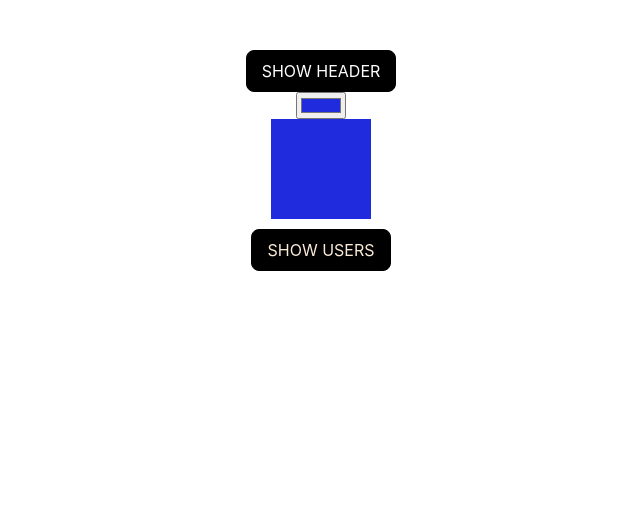
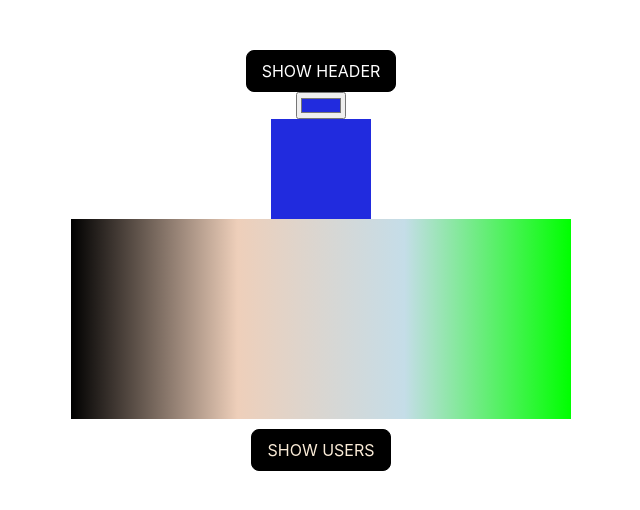
Before and after one commit to lavana555/ignat2, a React (Create React App) app: page /color in a window 1280 px wide. Shown: the top 510 px of the page, without its empty margins (319-959 px from the left). Built offline with nearby package versions, Linux system fonts and the light colour scheme.

Commit message:
added div with gradient color

```diff
--- a/src/Color/Color.tsx
+++ b/src/Color/Color.tsx
@@ -4,9 +4,14 @@ import React, {FC, useState} from 'react';
 const Color: FC<any> = (props) => {
     const [color, setColor] = useState('#212bde');
     return (
-        <div style={{display:"flex",flexDirection:"column",alignItems:"center"}}>
-            <input type={"color"} value={color} onChange={e=>setColor(e.currentTarget.value)}/>
-            <div style={{height:"100px", width:"100px", backgroundColor:color}}></div>
+        <div style={{display: "flex", flexDirection: "column", alignItems: "center"}}>
+            <input type={"color"} value={color} onChange={e => setColor(e.currentTarget.value)}/>
+            <div style={{height: "100px", width: "100px", backgroundColor: color}}/>
+            <div style={{
+                height: '200px',
+                width: '500px',
+                background: 'linear-gradient(90deg,#000000, #EECFBA, #C5DDE8, #00ff00 )'
+            }}/>
         </div>
     );
 }
```
